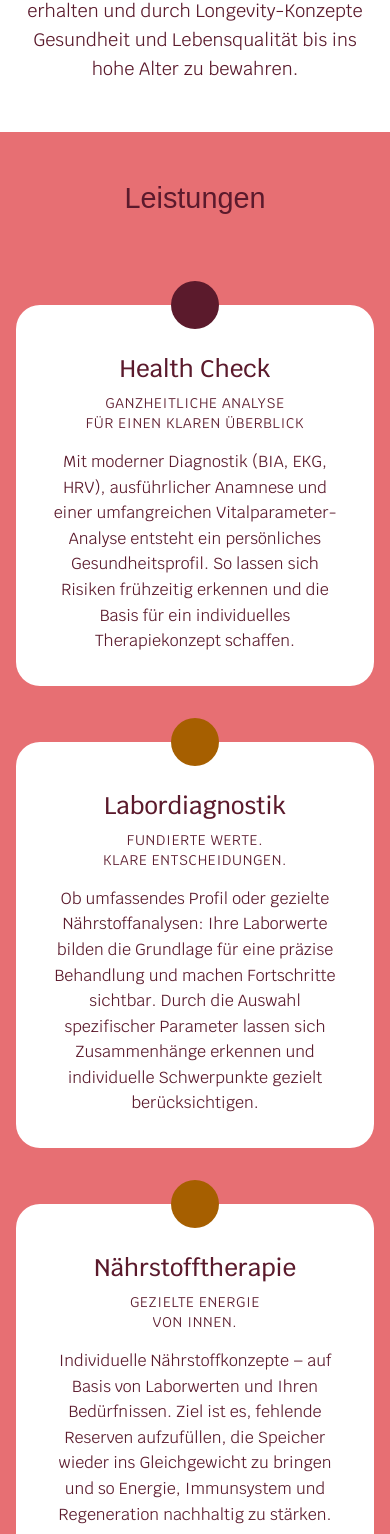
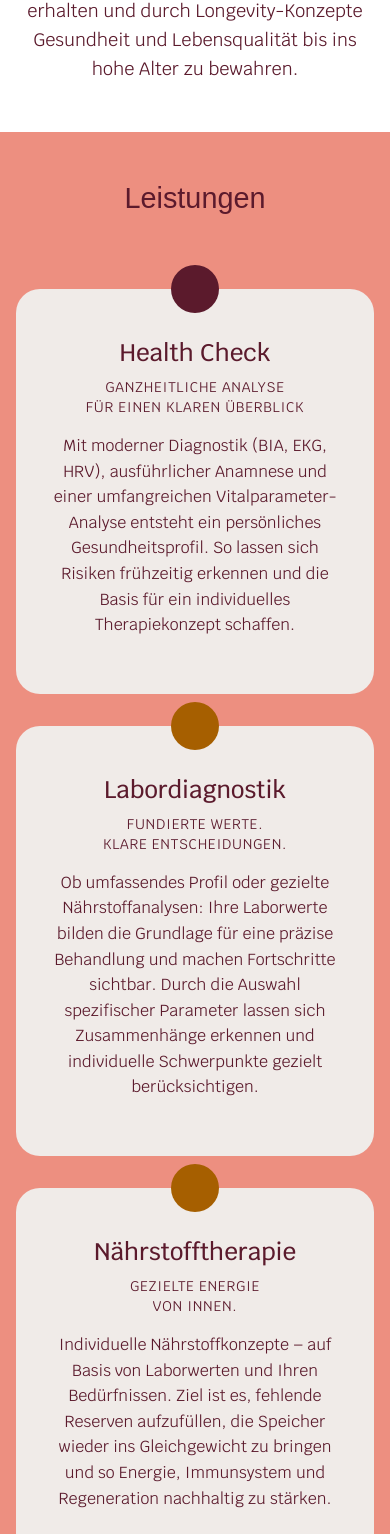
Before and after one commit to Lxnder1976/praxis-buchmann, a Next.js app: page / in a window 390 px wide. Shown: the part 1753-3287 px from the top of the page. Built offline with nearby package versions, Linux system fonts and the light colour scheme; a web font is replaced by a local one.

Commit message:
Optimize Services section: uniform card colors, better spacing, responsive grid layout, and consistent background color with Contact section

```diff
--- a/src/components/Services.tsx
+++ b/src/components/Services.tsx
@@ -1,16 +1,16 @@
 export default function Services() {
   return (
-    <section id="leistungen" className="bg-coral section-padding">
+    <section id="leistungen" className="bg-contact section-padding">
       <div className="max-w-7xl mx-auto px-4 sm:px-6 lg:px-8">
-        <h2 className="heading-secondary text-3xl lg:text-4xl text-burgundy text-center mb-16">
+        <h2 className="heading-secondary text-4xl lg:text-5xl text-burgundy text-center mb-12">
           Leistungen
         </h2>
 
-        <div className="grid grid-cols-1 md:grid-cols-2 gap-8">
+        <div className="grid grid-cols-1 md:grid-cols-2 gap-8 md:gap-y-12 md:grid-rows-2">
           {/* Health Check */}
           <div className="relative">
             <div className="w-12 h-12 bg-burgundy rounded-full mx-auto relative -mb-6 z-10"></div>
-            <div className="service-card bg-white p-8 pt-12 rounded-3xl text-center h-auto min-h-80 md:h-80 flex flex-col">
+            <div className="service-card bg-new-cream p-8 pt-12 rounded-3xl text-center h-full flex flex-col">
               <h3 className="text-2xl font-medium text-burgundy mb-2">Health Check</h3>
               <p className="text-sm text-burgundy uppercase tracking-wider mb-4">
                 GANZHEITLICHE ANALYSE<br />
@@ -25,7 +25,7 @@ export default function Services() {
           {/* Labordiagnostik */}
           <div className="relative">
             <div className="w-12 h-12 bg-yellow-700 rounded-full mx-auto relative -mb-6 z-10"></div>
-            <div className="service-card bg-white p-8 pt-12 rounded-3xl text-center h-auto min-h-80 md:h-80 flex flex-col">
+            <div className="service-card bg-new-cream p-8 pt-12 rounded-3xl text-center h-full flex flex-col">
               <h3 className="text-2xl font-medium text-burgundy mb-2">Labordiagnostik</h3>
               <p className="text-sm text-burgundy uppercase tracking-wider mb-4">
                 FUNDIERTE WERTE.<br />
@@ -40,7 +40,7 @@ export default function Services() {
           {/* Nährstofftherapie */}
           <div className="relative">
             <div className="w-12 h-12 bg-yellow-700 rounded-full mx-auto relative -mb-6 z-10"></div>
-            <div className="service-card bg-white p-8 pt-12 rounded-3xl text-center h-auto min-h-80 md:h-80 flex flex-col">
+            <div className="service-card bg-new-cream p-8 pt-12 rounded-3xl text-center h-full flex flex-col">
               <h3 className="text-2xl font-medium text-burgundy mb-2">Nährstofftherapie</h3>
               <p className="text-sm text-burgundy uppercase tracking-wider mb-4">
                 GEZIELTE ENERGIE<br />
@@ -55,7 +55,7 @@ export default function Services() {
           {/* Kraniosakrale Osteopathie */}
           <div className="relative">
             <div className="w-12 h-12 bg-burgundy rounded-full mx-auto relative -mb-6 z-10"></div>
-            <div className="service-card bg-white p-8 pt-12 rounded-3xl text-center h-auto min-h-80 md:h-80 flex flex-col">
+            <div className="service-card bg-new-cream p-8 pt-12 rounded-3xl text-center h-full flex flex-col">
               <h3 className="text-2xl font-medium text-burgundy mb-2">Kraniosakrale Osteopathie</h3>
               <p className="text-sm text-burgundy uppercase tracking-wider mb-4">
                 BLOCKADEN LÖSEN.<br />
```
